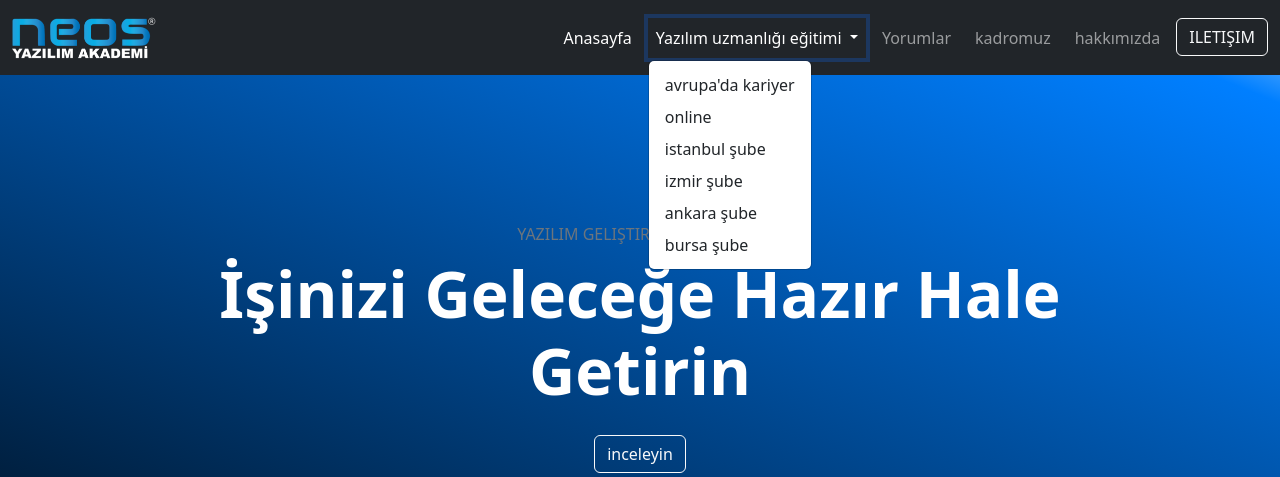
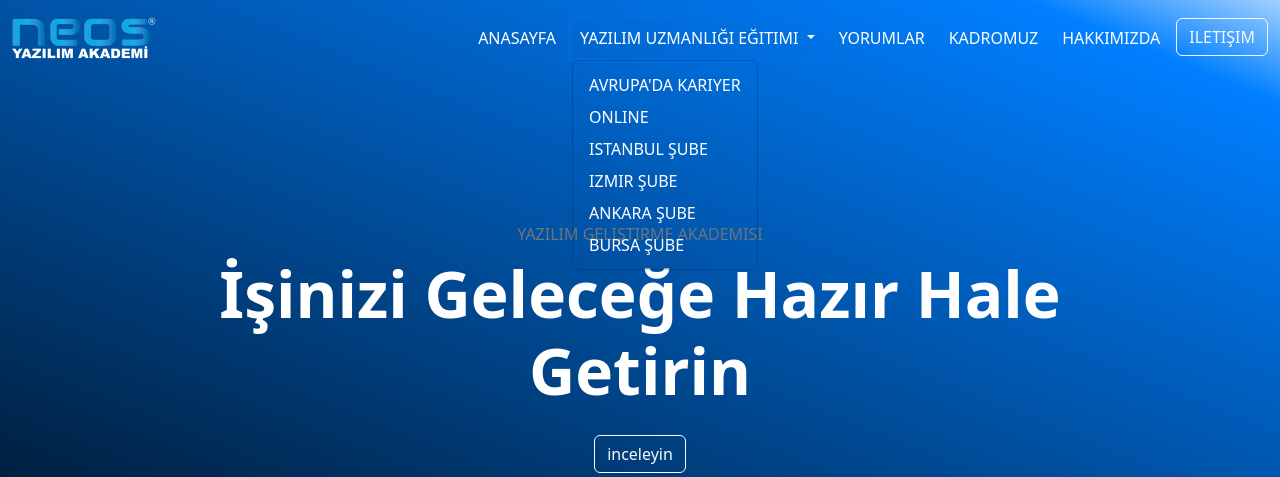
Before and after one commit to ardasalvarlilar/softwareAcademy, a Django app: page / in a window 1280 px wide, after a click that opens the changed part. Shown: the top 477 px of the page. Run offline with Django 4.2, Linux system fonts and the light colour scheme.

Commit message:
navbar modified

```diff
--- a/static/style/styles.css
+++ b/static/style/styles.css
@@ -7,12 +7,12 @@
 body #header {
   background: transparent;
 }
-body #header nav .container-fluid .navbar-collapse ul.navbar-nav li.nav-item a.nav-link {
+body #header nav .container-fluid .offcanvas-body ul.navbar-nav li.nav-item a.nav-link {
   color: white !important;
   text-transform: uppercase;
   position: relative;
 }
-body #header nav .container-fluid .navbar-collapse ul.navbar-nav li.nav-item a.nav-link::before {
+body #header nav .container-fluid .offcanvas-body ul.navbar-nav li.nav-item a.nav-link::before {
   content: "";
   position: absolute;
   width: 0;
@@ -22,18 +22,18 @@
   background-color: white;
   transition: width 0.3s ease;
 }
-body #header nav .container-fluid .navbar-collapse ul.navbar-nav li.nav-item a.nav-link:hover::before {
+body #header nav .container-fluid .offcanvas-body ul.navbar-nav li.nav-item a.nav-link:hover::before {
   width: 100%;
 }
-body #header nav .container-fluid .navbar-collapse ul.navbar-nav li.nav-item ul.dropdown-menu {
+body #header nav .container-fluid .offcanvas-body ul.navbar-nav li.nav-item ul.dropdown-menu {
   background-color: transparent;
 }
-body #header nav .container-fluid .navbar-collapse ul.navbar-nav li.nav-item ul.dropdown-menu li a.dropdown-item {
+body #header nav .container-fluid .offcanvas-body ul.navbar-nav li.nav-item ul.dropdown-menu li a.dropdown-item {
   color: white !important;
   text-transform: uppercase;
   position: relative;
 }
-body #header nav .container-fluid .navbar-collapse ul.navbar-nav li.nav-item ul.dropdown-menu li a.dropdown-item::before {
+body #header nav .container-fluid .offcanvas-body ul.navbar-nav li.nav-item ul.dropdown-menu li a.dropdown-item::before {
   content: "";
   position: absolute;
   width: 0;
@@ -43,10 +43,10 @@
   background-color: white;
   transition: width 0.3s ease;
 }
-body #header nav .container-fluid .navbar-collapse ul.navbar-nav li.nav-item ul.dropdown-menu li a.dropdown-item:hover {
+body #header nav .container-fluid .offcanvas-body ul.navbar-nav li.nav-item ul.dropdown-menu li a.dropdown-item:hover {
   background-color: transparent;
 }
-body #header nav .container-fluid .navbar-collapse ul.navbar-nav li.nav-item ul.dropdown-menu li a.dropdown-item:hover::before {
+body #header nav .container-fluid .offcanvas-body ul.navbar-nav li.nav-item ul.dropdown-menu li a.dropdown-item:hover::before {
   width: 100%;
 }
 body #header div.container {
--- a/static/style/styles.scss
+++ b/static/style/styles.scss
@@ -13,7 +13,7 @@
       .container-fluid{
 
 
-        .navbar-collapse{
+        .offcanvas-body{
 
           ul.navbar-nav{
 
--- a/templates/partials/_navbar.html
+++ b/templates/partials/_navbar.html
@@ -1,23 +1,26 @@
 {% load static %}
-<nav class="navbar navbar-expand-lg navbar-dark bg-dark" aria-label="Offcanvas navbar large">
+<nav class="navbar navbar-expand-lg navbar-dark bg-transparent" aria-label="Offcanvas navbar large">
     <div class="container-fluid">
       <a class="navbar-brand" href="#">
         <div class="w-50">
           <img src="{% static './images/neos-logo.png' %}" class='w-100' alt="">
         </div>
       </a>
+
       <button class="navbar-toggler" type="button" data-bs-toggle="offcanvas" data-bs-target="#offcanvasNavbar2" aria-controls="offcanvasNavbar2" aria-label="Toggle navigation">
         <span class="navbar-toggler-icon"></span>
       </button>
+
       <div class="offcanvas offcanvas-end text-bg-dark" tabindex="-1" id="offcanvasNavbar2" aria-labelledby="offcanvasNavbar2Label">
         <div class="offcanvas-header">
           <h5 class="offcanvas-title" id="offcanvasNavbar2Label">Offcanvas</h5>
           <button type="button" class="btn-close btn-close-white" data-bs-dismiss="offcanvas" aria-label="Close"></button>
         </div>
+
         <div class="offcanvas-body">
-            <ul class="navbar-nav ms-auto mb-2 mb-lg-0 flex flex-row gap-2">
+            <ul class="navbar-nav ms-auto mb-2 mb-lg-0 flex gap-2">
                 <li class="nav-item">
-                  <a class="nav-link active" aria-current="page" href="#">Anasayfa</a>
+                  <a class="nav-link" aria-current="page" href="#">Anasayfa</a>
                 </li>
                 <li class="nav-item dropdown">
                   <a class="nav-link dropdown-toggle" href="#" role="button" data-bs-toggle="dropdown" aria-expanded="false">
```
